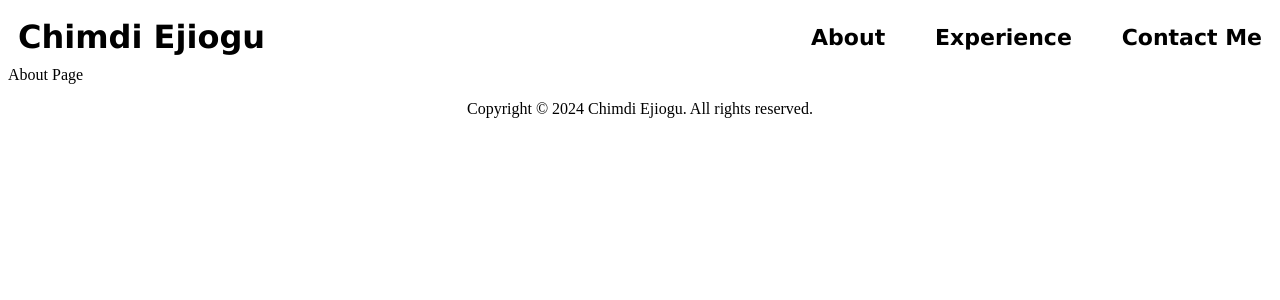
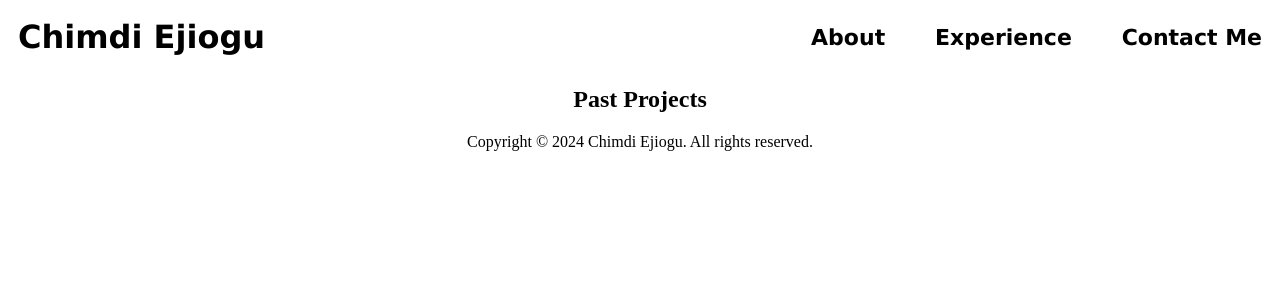
Before and after one commit to cejiogu/personal-website, a React (Create React App) app: page /about in a window 1280 px wide. Shown: the top 300 px of the page. Built offline with nearby package versions, Linux system fonts and the light colour scheme.

Commit message:
Implement baseplate for About page

```diff
--- a/src/pages/About.tsx
+++ b/src/pages/About.tsx
@@ -1,11 +1,16 @@
 import React from 'react';
 import './About.css';
 
+
+// Look into passing in the text style as a prop
 const About = () => {
   return(
-    <div>
-      About Page
-    </div>
+    <React.Fragment>
+      <div>
+        <h2 style={{textAlign: "center"}}>Past Projects</h2>
+      </div>
+    </React.Fragment>
+
   );
 }
 
```
